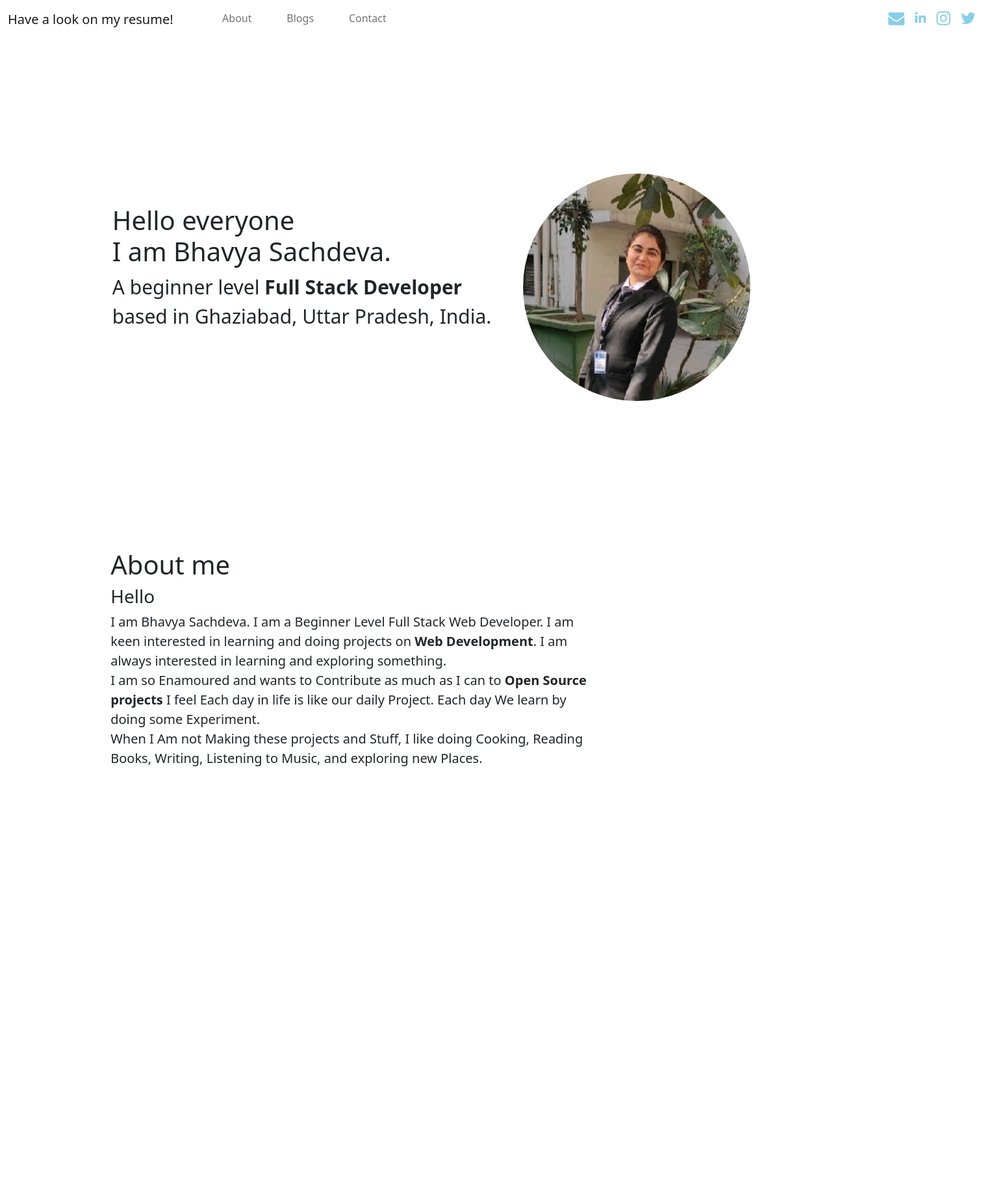
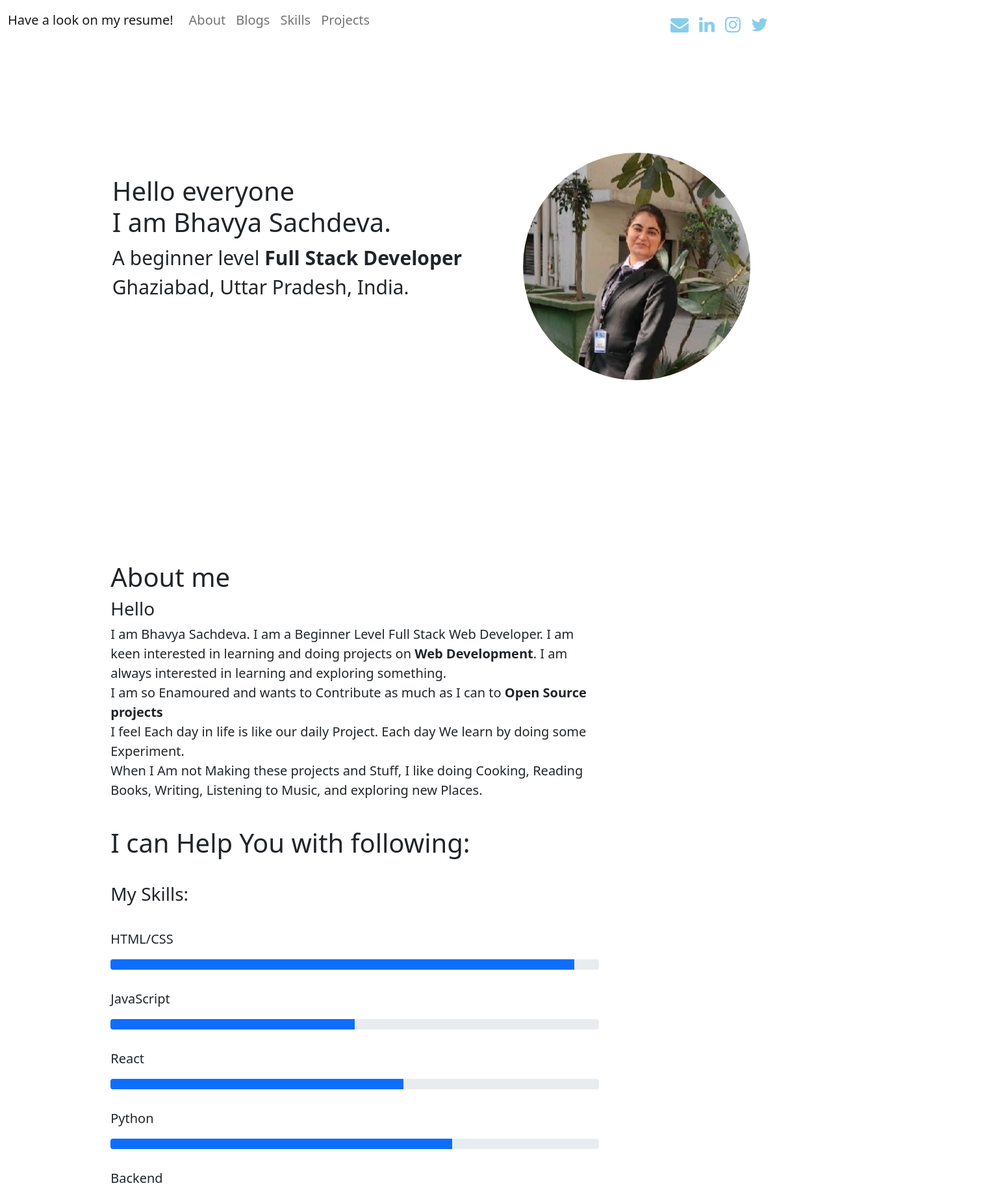
Before and after one commit to shrutikp70/Portfolio, a plain HTML site: page index.html in a window 1280 px wide. Shown: the top 1831 px of the page at 65% size, 1510 px wide, since content can reach past the window. Before the commit the page ends 1198 px from the top, so only its background shows below. Drawn offline with nearby package versions, Linux system fonts and the light colour scheme.

Commit message:
Add files via upload

```diff
--- a/index.html
+++ b/index.html
@@ -7,98 +7,136 @@
     <link rel="stylesheet" href="styles.css">
     <link href="https://cdn.jsdelivr.net/npm/bootstrap@5.0.2/dist/css/bootstrap.min.css" rel="stylesheet" integrity="sha384-EVSTQN3/azprG1Anm3QDgpJLIm9Nao0Yz1ztcQTwFspd3yD65VohhpuuCOmLASjC" crossorigin="anonymous">
     <link rel="stylesheet" href="https://cdnjs.cloudflare.com/ajax/libs/font-awesome/4.7.0/css/font-awesome.min.css">
-    <!-- Hotjar Tracking Code for https://bhavyastar.github.io/Portfolio/ -->
-<script>
-    (function(h,o,t,j,a,r){
-        h.hj=h.hj||function(){(h.hj.q=h.hj.q||[]).push(arguments)};
-        h._hjSettings={hjid:2646967,hjsv:6};
-        a=o.getElementsByTagName('head')[0];
-        r=o.createElement('script');r.async=1;
-        r.src=t+h._hjSettings.hjid+j+h._hjSettings.hjsv;
-        a.appendChild(r);
-    })(window,document,'https://static.hotjar.com/c/hotjar-','.js?sv=');
+    <link rel="icon" href="Bhavya.jpg">
 </script>
     <title>Bhavya Sachdeva</title>
 </head>
 <body>
+    <!--Nav bar Starts-->
+    <!--My Resume-->
   <nav class="navbar navbar-expand-lg navbar-light bg-faded">
  <div class="container-fluid">
 <a class="navbar-brand" href="Resume.html" target="blank" >Have a look on my resume!</a>
 <button class="navbar-toggler" type="button" data-bs-toggle="collapse" data-bs-target="#navbarSupportedContent" aria-controls="navbarSupportedContent" aria-expanded="false" aria-label="Toggle navigation">
 <span class="navbar-toggler-icon"></span>
 </button>
+          <!--Some social Handles-->
           <div class="collapse navbar-collapse" id="navbarSupportedContent">
             <ul class="navbar-nav me-auto mb-2 mb-lg-0">
               <li class="nav-item1">
               <a class="nav-link" href="#about">About</a>
               </li>
-              <li class="nav-item2">
+              <li class="nav-item1">
                 <a class="nav-link" href="Blogs.html" target="blank">Blogs</a>
               </li>
-              <li class="nav-item3">
-              <a class="nav-link" href="#contact">Contact</a>
+              <li class="nav-item1">
+              <a class="nav-link" href="#Skills">Skills</a>
               </li>
-              <li class="nav-item4">
-                <a class="nav-link" href="mailto:bhavya.sachdeva.58@gmail.com"><i style="font-size: 25px;"  class="fa fa-envelope"></i></a></li>
-               <li class="nav-item5">
-                <a class="nav-link" href="https://www.linkedin.com/in/bhavya-sachdeva9/"><i style="font-size: 20px"class="fa fa-linkedin" aria-hidden="true"></i></a></li>
+              <li class="nav-item1">
+                <a class="nav-link" href="#projects">Projects</a>
               </li>
-               <li class="nav-item6">
-                <a class="nav-link" href="https://www.instagram.com/bhavya_sachdeva__/"><i style="font-size: 25px" class="fa fa-instagram"></i></a>
+              </ul>
+              </div>
+              </div>
+              </nav>
+              <nav class="navbar navbar-expand-lg navbar-light bg-faded">
+                <div class="container-fluid1">
+              <div class="collapse navbar-collapse" id="navbarSupportedContent">
+                <ul class="navbar-nav me-auto mb-2 mb-lg-0">
+              <li class="nav-item">
+                <a class="nav-link" href="mailto:bhavya.sachdeva.58@gmail.com"><i style="font-size: 28px;"  class="fa fa-envelope"></i></a></li>
+               <li class="nav-item">
+                <a class="nav-link" href="https://www.linkedin.com/in/bhavya-sachdeva9/"><i style="font-size: 28px;" class="fa fa-linkedin"></i></a></li>
                </li>
-               <li class="nav-item7"></li>
-               <a class="nav-link" href="https://twitter.com/bhavya_58"><i style="font-size: 25px" class="fa fa-twitter"></i></a>
-               <li class="nav-item8"></li>
+               <li class="nav-item">
+                <a class="nav-link" href="https://www.instagram.com/bhavya_sachdeva__/"><i style="font-size: 28px" class="fa fa-instagram"></i></a>
+               </li>
+               <li class="nav-item">
+               <a class="nav-link" href="https://twitter.com/bhavya_58"><i style="font-size: 28px" class="fa fa-twitter"></i></a>
+               </li>
             </ul>
         </div>
 </div>
 </nav>
 
 
-        <!-- <a class="nav-link" href="https://www.linkedin.com/in/bhavya-sachdeva9/" target="blank"><i class="fa fa-linkedin"></i></a>
-        <div id="div_top_hypers">
-            &nbsp;&nbsp;<a href="https://www.instagram.com/aayusharma1401/"><i style="font-size:20px" class="fa">&#xf16d;</i></a>
-            &nbsp;&nbsp;<a href="https://www.facebook.com/profile.php?id=100006812351232"><i style="font-size:20px" class="fa fa-facebook-square" aria-hidden="true"></i></a>
-            &nbsp;&nbsp;<a href="mailto:bhavya.sachdeva.58@gmail.com"><i style="font-size:30px" class="fa fa-envelope" aria-hidden="true"></i></a>
-            &nbsp;&nbsp;<a href="https://github.com/SuperAayush"><i style="font-size:30px"class="fa fa-github" aria-hidden="true"></i></a>
-            &nbsp;&nbsp;<a href="https://www.linkedin.com/in/aayush-sharma-0555a4206/"><i style="font-size:30px"class="fa fa-linkedin" aria-hidden="true"></i></a>
-            &nbsp;&nbsp;<a href="https://twitter.com/AayushS45351191"><i style="font-size:30px"class="fa fa-twitter" aria-hidden="true"></i></a>
-            &nbsp;&nbsp;<a href="https://medium.com/@aayusharma1401"><i style="font-size:30px"class="fa fa-medium" aria-hidden="true"></i></a>
-            &nbsp;&nbsp;<a href="https://dribbble.com/SuperAayush"><i style="font-size:30px"class="fa fa-dribbble" aria-hidden="true"></i></a>
-    </div> -->
 <!--My Picture and my Introduction part-->
+<!--My Basic Level Introduction-->
 <div class = "part_1">
 <div class="box-1">
 <div class ="intro">
     <h1>Hello everyone<br> I am Bhavya Sachdeva.</h1>
-    <span><p>A beginner level <strong> Full Stack Developer</strong> <br>based in Ghaziabad, Uttar Pradesh, India.
+    <span><p>A beginner level <strong> Full Stack Developer</strong> <br>Ghaziabad, Uttar Pradesh, India.
          </p></span>
-
 </div>
 </div>
-
+<!--My Picture-->
 <div class="box-2">
 <div class="photo">
     <img src = "Bhavya.jpg">
 </div>
 </div>
 </div>
-<div class= "part-2">
+
+<!--Here,A little More Information About Me-->
+<div class= "part_2">
     <div id="about" class="box-3">
     <h1>About me</h1>
     <h3>Hello</h3>
     <p>
 I am Bhavya Sachdeva. I am a Beginner Level Full Stack Web Developer. I am keen interested in learning and doing projects on <strong>Web Development</strong>. I am always interested in learning and exploring something. <br>
 I am so Enamoured and wants to Contribute as much as I can to <strong>Open Source projects</strong>
+<br>
 I feel Each day in life is like our daily Project.
 Each day We learn by doing some Experiment.
 <br>
  When I Am not Making these projects and Stuff, I like doing Cooking, Reading Books, Writing, Listening to Music, and exploring new Places.</p>
 </div>
 </div>
+<div class="part_3">
+  <div id="Skills" class="box-3">
+  <h1>I can Help You with following:</h1>
+  <br>
+  <h3>My Skills:</h3>
+  <br>
 
+    <p>HTML/CSS</p>
+    <div class="progress">
+      <div class="progress-bar" role="progressbar" style="width: 95%" aria-valuenow="75" aria-valuemin="0" aria-valuemax="100"></div>
+    </div>
+    <BR>
+      <p>JavaScript</p>
+    <div class="progress">
+      <div class="progress-bar" role="progressbar" style="width: 50%" aria-valuenow="50" aria-valuemin="0" aria-valuemax="100"></div>
+    </div>
+    <br>
+    <p>React</p>
+    <div class="progress">
+      <div class="progress-bar" role="progressbar" style="width: 60%" aria-valuenow="50" aria-valuemin="0" aria-valuemax="100"></div>
+    </div>
+    <br>
+    <p>Python</p>
+    <div class="progress">
+      <div class="progress-bar" role="progressbar" style="width: 70%" aria-valuenow="50" aria-valuemin="0" aria-valuemax="100"></div>
+    </div>
+    <br>
+    <p>Backend</p>
+    <div class="progress">
+      <div class="progress-bar" role="progressbar" style="width: 40%" aria-valuenow="50" aria-valuemin="0" aria-valuemax="100"></div>
+    </div>
+</div>
+</div>
+</div>
+</div>
 
-
-
+<div class="part-4">
+  <div class="education">
+    <h1>Education</h1>
+<h3>Bachelor's Degree in Computer Science & Engineering</h3>
+<pre>ABESIT College of Engineering
+2020-2024 </pre>
+</div>
+</div>
+</body>
 </body>
 </html>
--- a/styles.css
+++ b/styles.css
@@ -1,20 +1,7 @@
-.me{
-font-size: xx-large;
-margin-right: 60px;
-padding-left: 50px;
-width: 50%;
-vertical-align: top;
-display: inline-grid;
-padding-top: 10%;
-height:770px;
-margin-left: 10%;
-padding-left: 2%;
-width:730px;
-height:86.4;
-margin-top: 150px;
-padding-left: 10px;
-margin-right: 100px;
+*{
+    margin: 0;
 }
+
 img{
     width: 350px;
     height: 350px;
@@ -23,32 +10,21 @@ img{
 
     .box-1{
         width: 50%;
-        /* display: flex; */
         height:760px;
         margin-left: 12%;
         padding-left: 1.5%;
         vertical-align: top;
         display:inline-grid;
-        padding-top: 20%;
+        padding-top: 15%;
         }
         .box-2{
         width: 28%;
         margin-left: 0;
-        padding-top: 14%;
+        padding-top: 10%;
         vertical-align: top;
         display: inline-grid;
-        height:760px;
+        height: 600px;
 
-        }
-        .intro{
-            font-size: 30px;
-        }
-        .photo{
-            margin-left: 2%;
-            margin-top: 8%;
-        }
-        body{
-            background-color: rgb(255, 255, 255);
         }
         .box-3{
             width: 60%;
@@ -58,31 +34,28 @@ img{
             padding-left: 1.3%;
             font-size: 20px;
           }
-          .nav-bar{
-              background-color: white;
-          }
-          .container-fluid
-{
-    background-color: white;
+        .intro{
+            font-size: 30px;
+        }
+        .photo{
+            margin-left: 2%;
+            margin-top: 8%;
+        }
+
+.navbar{
+    position: fixed;
+}
+
+.container-fluid1{
+    margin-left: 80%;
+  line-height: 5%;
+  margin-top: -5%;
+}
+.fa{
+    color:skyblue;
 }
 .nav-item1{
-    margin-left: 10%;
-    padding-left: 5%;
-    font-size: 16px;
-    font-style: bold;
+
     color: black;
+    font-size: 20px;
 }
-.nav-item2{
-    margin-left: 2%;
-    padding-left:9%;
-}
-.nav-item3{
-    width: 40%;
-    padding-left: 11%;
-}
-.fa{
-    color: skyblue;
-}
-.nav-item4{
-margin-left: 220%;
-}
```
Lines whose indentation alone changed are shown as unchanged.
